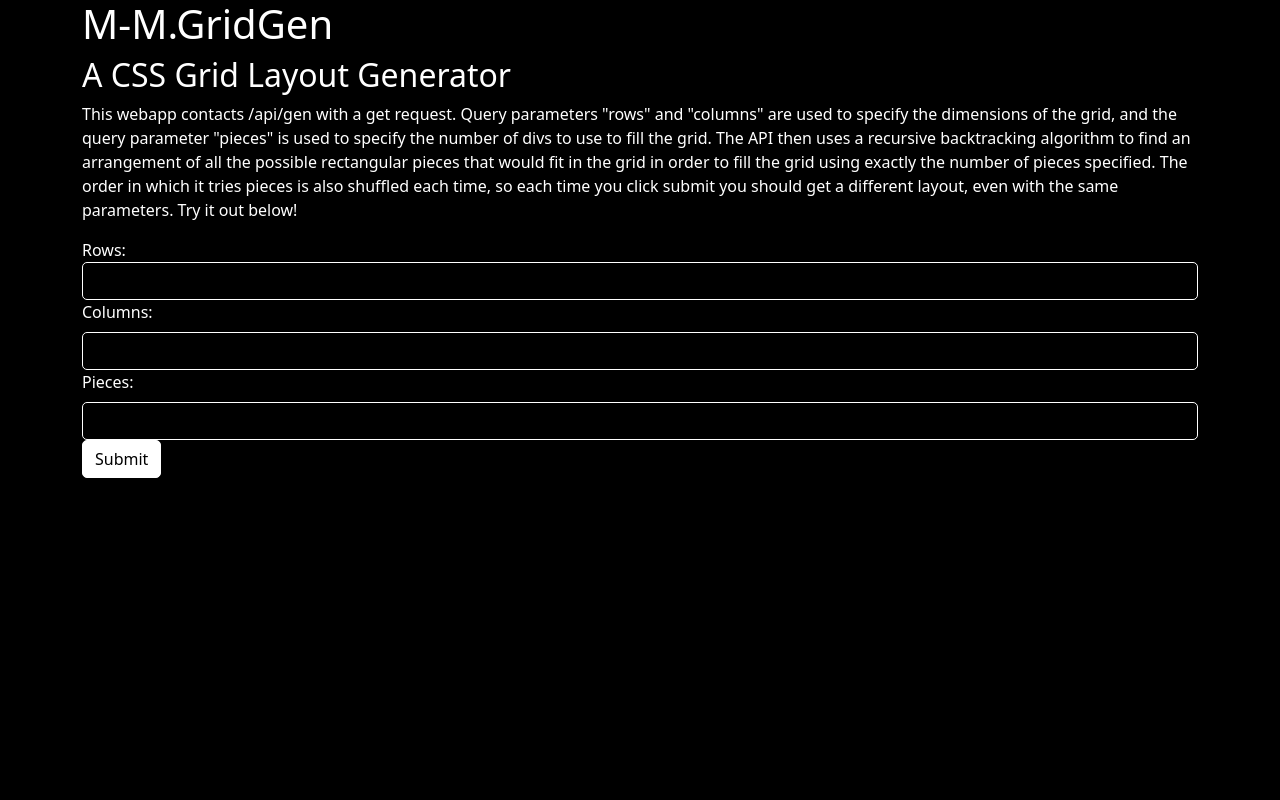
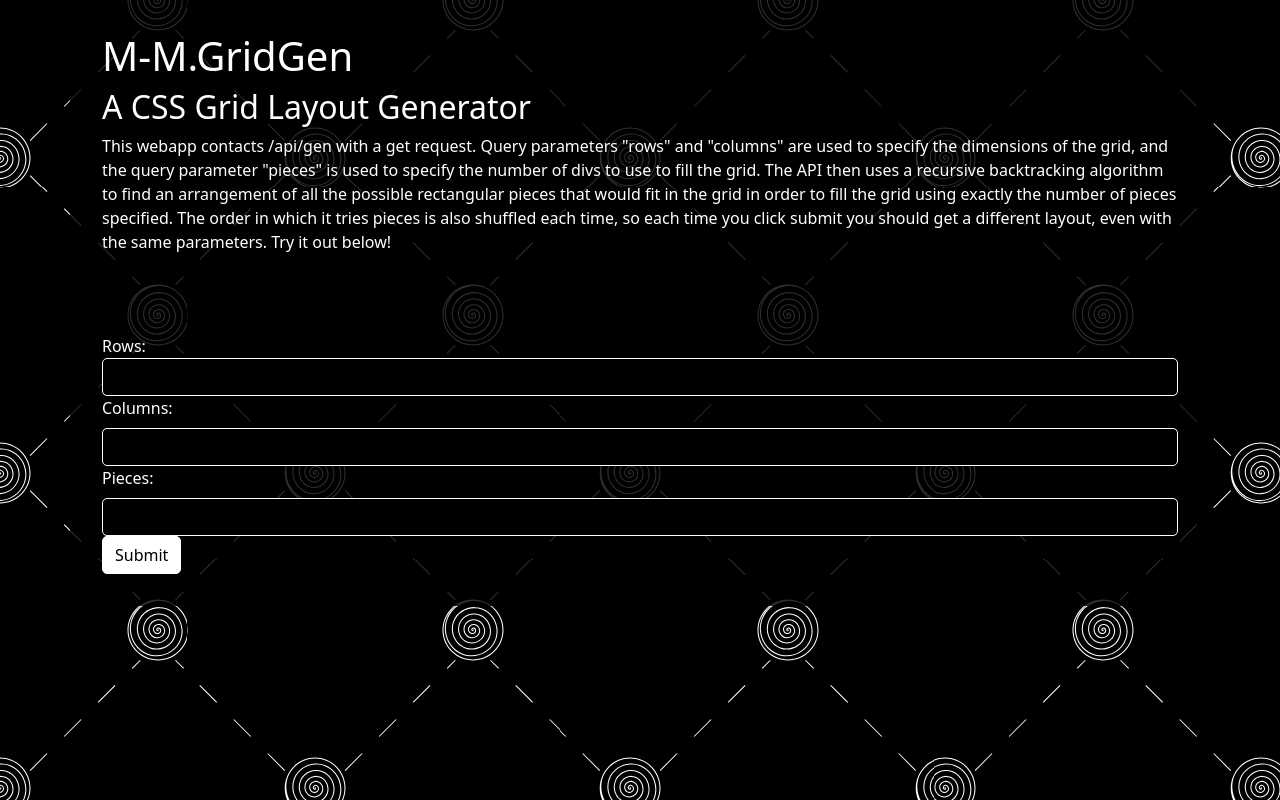
Before and after one commit to the-neighbor/M-M.GridGenAPI, a website: page public/index.html in a window 1280 px wide. Drawn offline with nearby package versions, Linux system fonts and the light colour scheme.

Commit message:
improve error handling and styling

```diff
--- a/public/index.css
+++ b/public/index.css
@@ -10,8 +10,14 @@
 }
 
 body {
-    background-color: #000000;
+    background-image: url(/assets/spiraltile3.svg);
     color: white;
+}
+
+
+#content, #about{
+    background-color: #000000d0;
+    padding:2em;
 }
 
 .form-control  {
--- a/public/index.html
+++ b/public/index.html
@@ -10,7 +10,7 @@
     <link rel="stylesheet" href="./index.css">
 </head>
 <body>
-    <div class="container">
+    <div class="container" id="about">
         <h1>M-M.GridGen</h1>
         <h2>A CSS Grid Layout Generator</h2>
         <p>This webapp contacts /api/gen with a get request. Query parameters "rows" and "columns" are used to specify the dimensions of the grid, and the
--- a/server.js
+++ b/server.js
@@ -14,7 +14,7 @@ app.get("/api/gen", async (req, res) => {
     rows = parseInt(rows);
     columns = parseInt(columns);
     pieces = parseInt(pieces);
-    if (rows < 1 || columns < 1 || pieces < 1 || isNaN(rows) || isNaN(columns) || isNaN(pieces)) {
+    if (rows < 1 || columns < 1 || pieces < 1 || isNaN(rows) || isNaN(columns) || isNaN(pieces) || pieces > rows * columns) {
         res.status(400).send("Bad Request");
         return;
     }
```
Also changed, not shown: public/assets/spiraltile3.svg (added).
